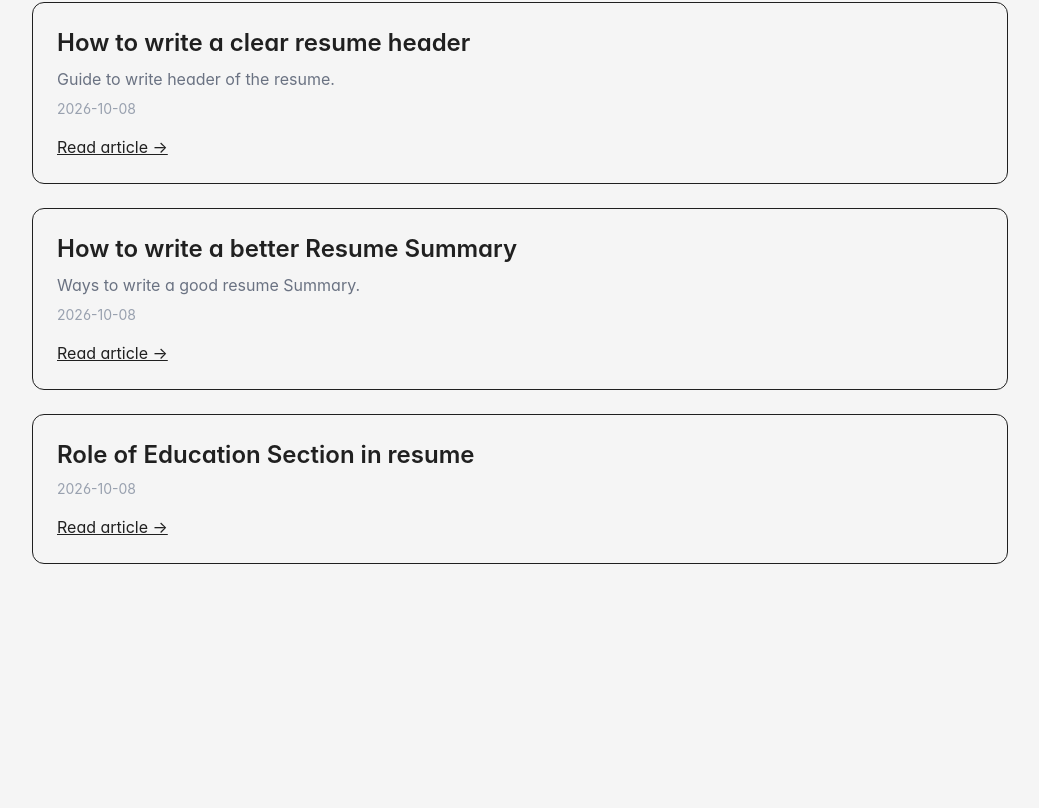
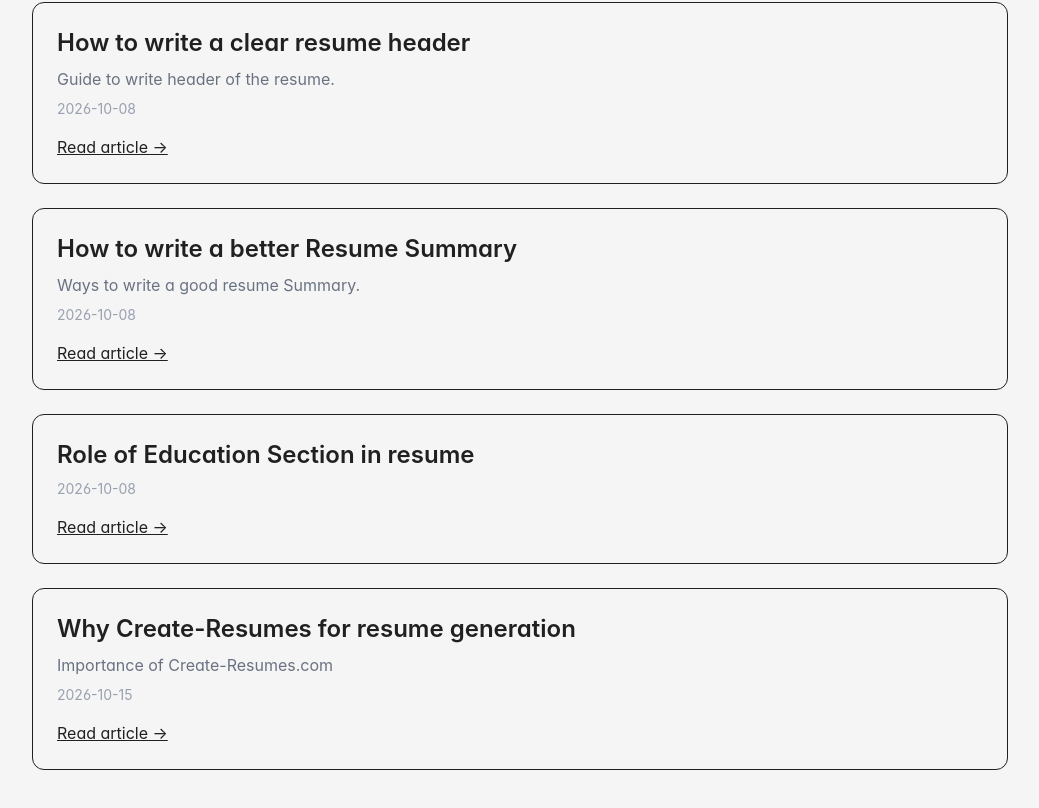
Before and after one commit to Gitanuj993/create-resume-ui, a React (Vite) app: page /blogs in a window 1280 px wide. Shown: the part 594-1402 px from the top of the page, without its empty margins (120-1159 px from the left). Before the commit the page ends 1206 px from the top, so only its background shows below. Built offline with nearby package versions, Linux system fonts and the light colour scheme; no server answers.

Commit message:
Add blog entry for Create-Resumes.com

```diff
--- a/src/data/blogs.ts
+++ b/src/data/blogs.ts
@@ -320,6 +320,19 @@ Note : Avoid it, if your education summary is less important
     `,
     date: "2026-10-08",
   },
+    {
+    slug: "why-create-resumes.com-for-resume-generation",
+    title: "Why Create-Resumes for resume generation",
+    description:
+      "Importance of Create-Resumes.com",
+    content: `
+   ###  Create-Resume(s) is genuinely useful free resume builder for
+   - fresh graduates
+   - reliable PDF downloads
+   - excellent mobile usability
+    `,
+    date: "2026-10-15",
+  },
 ];
 
   /* Boiler Plate
```
